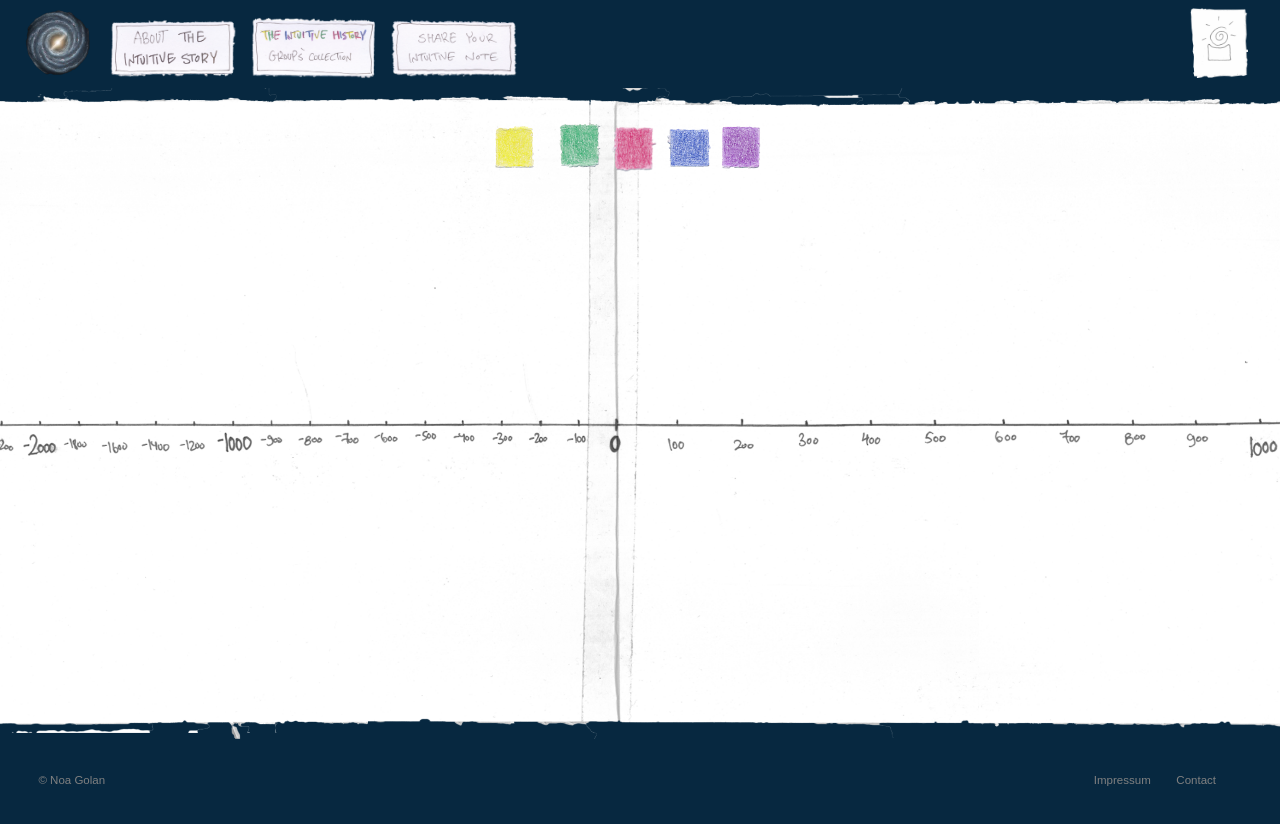
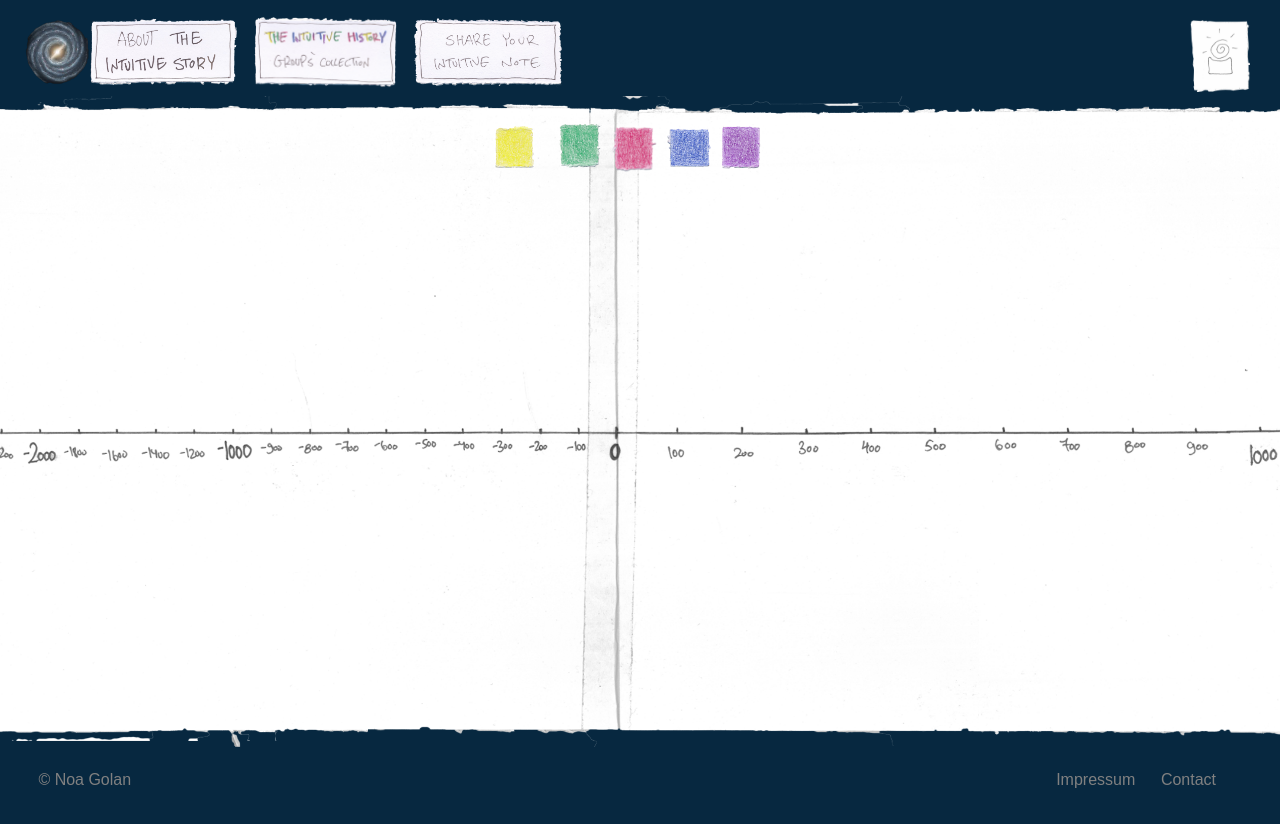
Before and after one commit to DerMeyer/noa-intuitive-story, a React (Create React App) app in the folder client/: page / in a window 1280 px wide. Shown: the top 824 px of the page. Built offline with nearby package versions, Linux system fonts and the light colour scheme; no server answers; a web font is replaced by a local one.

Commit message:
Refactor navigational components, style and site structure.

```diff
--- a/client/src/App.css
+++ b/client/src/App.css
@@ -2,28 +2,10 @@
     box-sizing: border-box;
 }
 
-/* main {
+header {
     position: fixed;
-    top: 0;
-    left: 0;
-    height: 100vh;
-    width: 100vw;
-} */
-
-.server_greeting {
-    position: absolute;
-    top: 85vh;
-    left: 35vw;
-    width: 30vw;
-    line-height: 5vh;
-    text-align: center;
-    border: .1vh solid lightgray;
-    border-radius: 1vh;
-    color: darkblue;
-    background-color: white;
-}
-
-header {
+    top: 0.5vh;
+    left: 1vw;
     display: grid;
     height: 12vh;
     width: 50vw;
@@ -34,8 +16,12 @@ header {
 .logo {
     cursor: pointer;
     position: fixed;
-    top: 1.3vh;
+    top: 2.5vh;
     left: 2vw;
+}
+
+.logo img {
+    height: 8vh;
 }
 
 nav {
@@ -48,12 +34,16 @@ nav {
 
 nav .button {
     cursor: pointer;
-    width: 10vw;
+    height: 9vh;
     margin: 0 1vw 0 0;
 }
 
 .profile_menu {
-    position: absolute;
-    top: 1vh;
+    position: fixed;
+    top: 2.5vh;
     left: 93vw;
 }
+
+.profile_menu img {
+    height: 9vh;
+}
--- a/client/src/App.js
+++ b/client/src/App.js
@@ -1,12 +1,10 @@
 import React, { Component } from 'react';
 import { connect } from 'react-redux';
-import { BrowserRouter, Route } from 'react-router-dom';
+import { BrowserRouter, Route, Link } from 'react-router-dom';
 import './App.css';
 
-import Navigation from './navigation';
-import ProfileMenu from './profile-menu';
+import { ConnectedNavigation, ProfileMenu, Footer } from './navigation';
 import Timeline from './timeline';
-import Footer from './footer';
 import GroupComponent from './group-component';
 
 class App extends Component {
@@ -31,18 +29,13 @@ class App extends Component {
         }
     }
     render() {
-        const style = {
-            logo: {
-                width: '5vw'
-            }
-        }
         return (
             <BrowserRouter>
                 <main>
-                    <section className="logo" onClick={this.toggleNavigation} >
-                        <img style={style.logo} src="images/logo.png" alt="Galaxy Logo"/>
-                    </section>
-                    <Route exact path="/" component={Navigation} />
+                    <Link to="/" className="logo">
+                        <img src="images/logo.png" alt="Galaxy Logo"/>
+                    </Link>
+                    <Route exact path="/" component={ConnectedNavigation} />
                     <Route exact path="/" component={ProfileMenu} />
                     <Route exact path="/" component={Timeline} />
                     <Route path="/group" component={GroupComponent} />
--- a/client/src/footer.js
+++ /dev/null
@@ -1,41 +0,0 @@
-import React, { Component } from "react";
-
-const frame = {
-    position: 'fixed',
-    top: '95vh',
-    left: '0',
-    display: 'flex',
-    justifyContent: 'space-between',
-    alignItems: 'center',
-    height: '5vh',
-    width: '100vw',
-    padding: '0 3vw'
-}
-
-const p = {
-    position: 'relative',
-    fontSize: '.9vw',
-    marginRight: '2vw',
-    color: 'gray',
-    zIndex: '75'
-}
-
-const div = {
-    display: 'flex'
-}
-
-class Footer extends Component {
-    render() {
-        return (
-            <section style={frame}>
-                <p style={p}>&copy; Noa Golan</p>
-                <div style={div}>
-                    <p style={p}>Impressum</p>
-                    <p style={p}>Contact</p>
-                </div>
-            </section>
-        );
-    }
-}
-
-export default Footer;
--- a/client/src/group-component.js
+++ b/client/src/group-component.js
@@ -1,8 +1,6 @@
 import React, { Component } from 'react';
 import { connect } from 'react-redux';
 import './group-component.css';
-
-import Group from './group';
 
 class GroupComponent extends Component {
     constructor(props) {
--- a/client/src/history.js
+++ b/client/src/history.js
@@ -37,7 +37,7 @@ class History extends Component {
         return (
             <section>
                 <section style={style.historyBoxContainer} className="group_box">
-                    <a style={style.a} href="https://de.wikipedia.org/wiki/Isaac_Newton" target="_blank"><p style={style.headline} ><span style={style.span}>Newton</span><br/>1643 - 1727<br/>England</p></a>
+                    <a style={style.a} href="https://de.wikipedia.org/wiki/Isaac_Newton" target="_blank" rel="noopener noreferrer"><p style={style.headline} ><span style={style.span}>Newton</span><br/>1643 - 1727<br/>England</p></a>
                 </section>
             </section>
         );
--- a/client/src/navigation.js
+++ b/client/src/navigation.js
@@ -1,5 +1,6 @@
 import React, { Component } from 'react';
 import { connect } from 'react-redux';
+// import { Link } from 'react-router-dom';
 
 class Navigation extends Component {
     render() {
@@ -17,6 +18,52 @@ class Navigation extends Component {
 
 const mapStateToProps = state => state.navigation || {};
 
-const ConnectedNavigation = connect(mapStateToProps)(Navigation);
+export const ConnectedNavigation = connect(mapStateToProps)(Navigation);
 
-export default ConnectedNavigation;
+export class ProfileMenu extends Component {
+    render() {
+        return (
+            <section className="profile_menu">
+                <img src="images/profile_menu.png" alt="User" />
+            </section>
+        );
+    }
+}
+
+const frame = {
+    position: 'fixed',
+    top: '95vh',
+    left: '0',
+    display: 'flex',
+    justifyContent: 'space-between',
+    alignItems: 'center',
+    height: '5vh',
+    width: '100vw',
+    padding: '0 3vw'
+}
+
+const p = {
+    position: 'relative',
+    fontSize: '2vh',
+    marginRight: '2vw',
+    color: 'gray',
+    zIndex: '75'
+}
+
+const div = {
+    display: 'flex'
+}
+
+export class Footer extends Component {
+    render() {
+        return (
+            <section style={frame}>
+                <p style={p}>&copy; Noa Golan</p>
+                <div style={div}>
+                    <p style={p}>Impressum</p>
+                    <p style={p}>Contact</p>
+                </div>
+            </section>
+        );
+    }
+}
--- a/client/src/profile-menu.js
+++ /dev/null
@@ -1,23 +0,0 @@
-import React, { Component } from 'react';
-import { connect } from 'react-redux';
-
-class ProfileMenu extends Component {
-    render() {
-        const style = {
-            user: {
-                width: '4.5vw'
-            }
-        }
-        return (
-            <section className="profile_menu">
-                <img style={style.user} src="images/profile_menu.png" alt="User" />
-            </section>
-        );
-    }
-}
-
-const mapStateToProps = state => state;
-
-const ConnectedProfileMenu = connect(mapStateToProps)(ProfileMenu);
-
-export default ConnectedProfileMenu;
--- a/client/src/timeline.js
+++ b/client/src/timeline.js
@@ -15,7 +15,7 @@ class Timeline extends Component {
         this.style = {
             timelineContainer: {
                 position: 'fixed',
-                top: '11vh',
+                top: '12vh',
                 left: '0',
                 height: '82vh',
                 width: '100vw'
```
